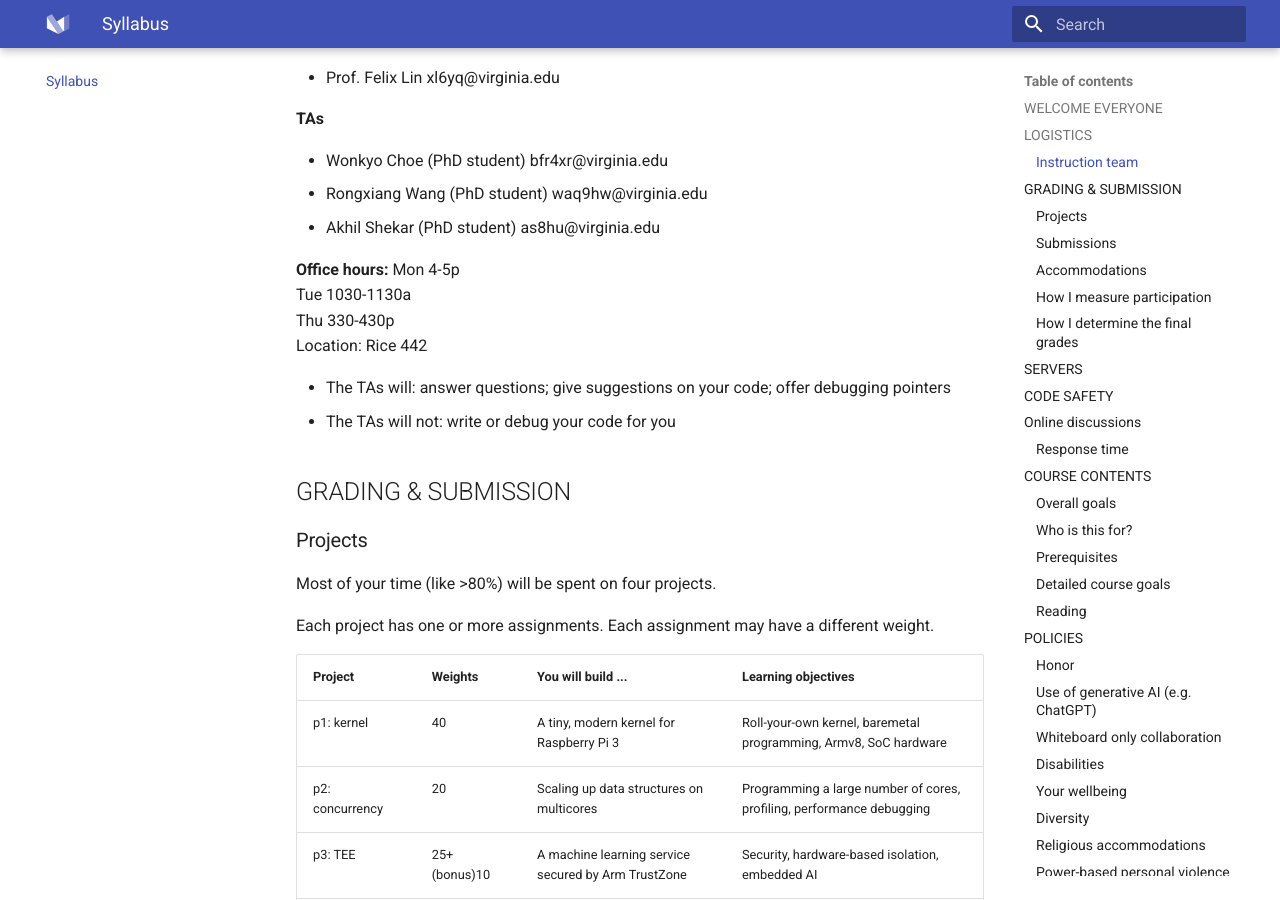
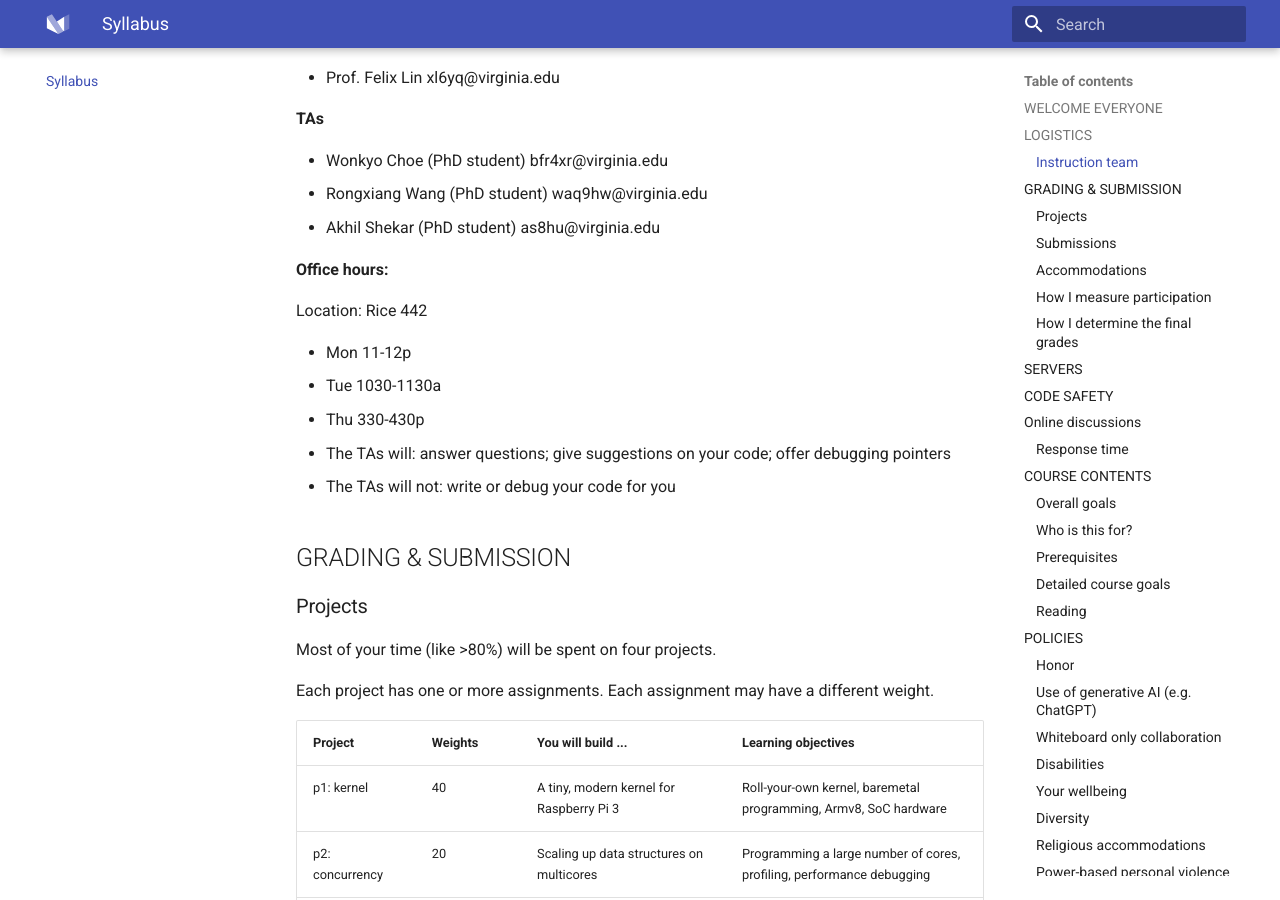
Before and after one commit to fxlin/uva-os-main, an MkDocs documentation site: the page built from docs/README.md, in a window 1280 px wide and 900 px high, scrolled down 583 px. Built offline with MkDocs 1.6.1 and Material for MkDocs 9.7.7, drawn with Linux system fonts in a browser that asks for light colours.

Commit message:
Update README.md

```diff
--- a/docs/README.md
+++ b/docs/README.md
@@ -25,10 +25,13 @@ Zoom/recordings will be available
 * Akhil Shekar (PhD student)     as8hu@virginia.edu
 
 **Office hours:**
-Mon  4-5p
-Tue   1030-1130a
-Thu  330-430p
+
 Location: Rice 442
+
+* Mon   11-12p
+* Tue   1030-1130a
+* Thu  330-430p
+
 
 * The TAs will: answer questions; give suggestions on your code; offer debugging pointers
 * The TAs will not: write or debug your code for you
```
